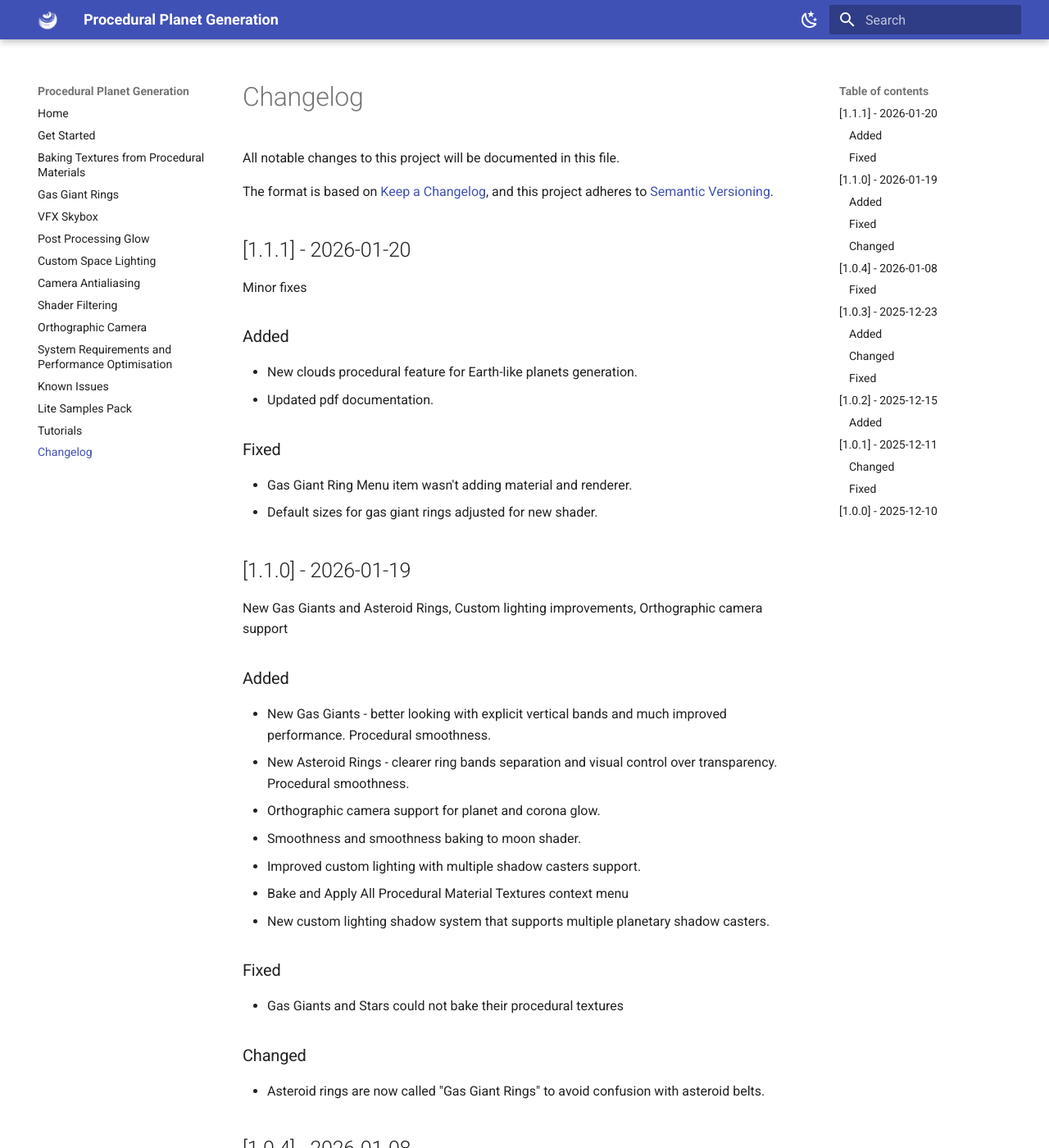
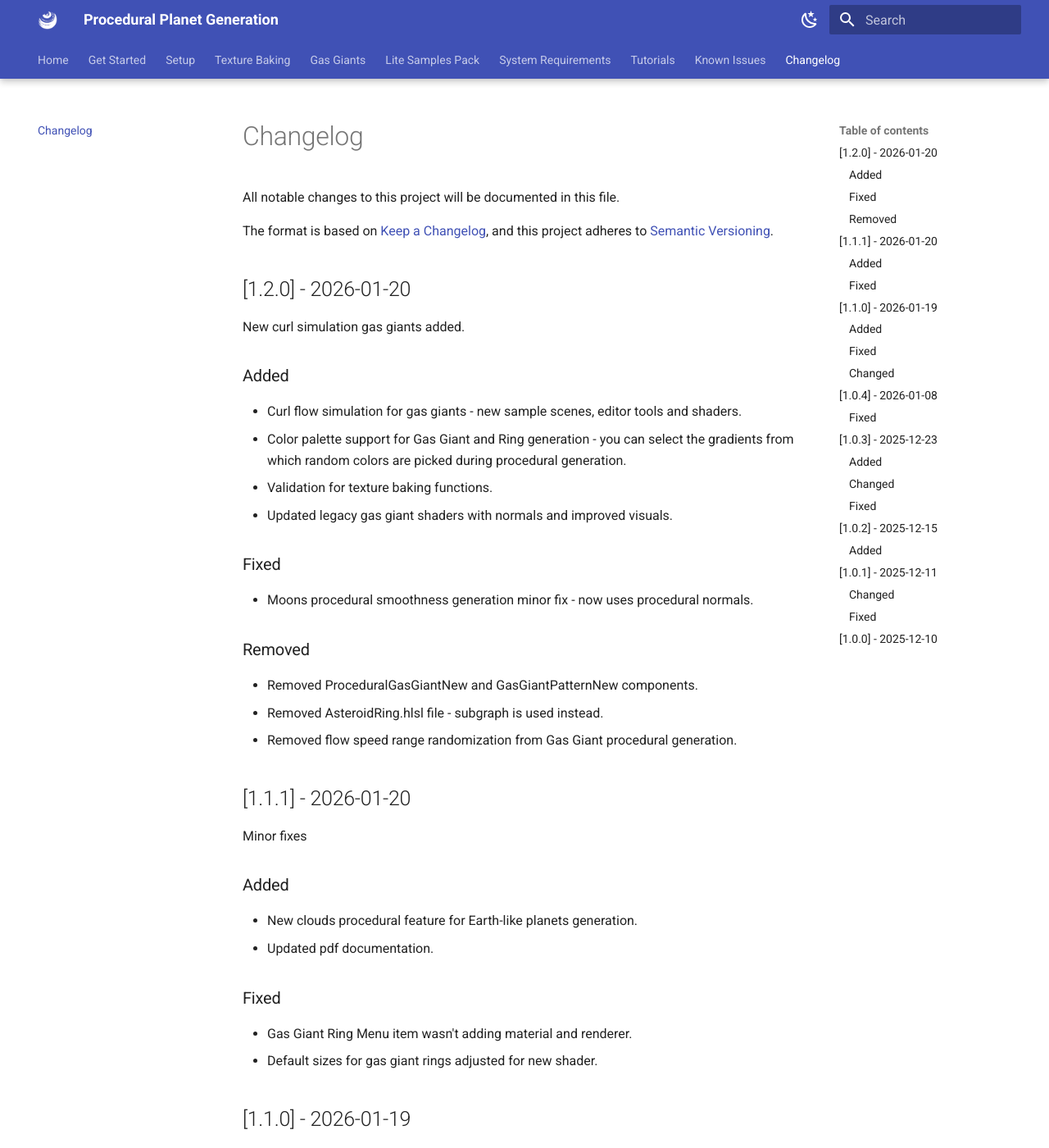
Before and after one commit to Parallel-Cascades/procedural-planet-generation, an MkDocs documentation site: the page built from docs/changelog.md, in a window 1280 px wide and 1400 px high. Shown: the whole window at 82% size. Built offline with MkDocs 1.6.1 and Material for MkDocs 9.7.7, drawn with Linux system fonts in a browser that asks for light colours; the version menu is left out; some of the changed text lies outside the part shown.

Commit message:
1.2.0 gas giants with curl added

```diff
--- a/docs/changelog.md
+++ b/docs/changelog.md
@@ -4,6 +4,23 @@ All notable changes to this project will be documented in this file.
 
 The format is based on [Keep a Changelog](https://keepachangelog.com/en/1.1.0/),
 and this project adheres to [Semantic Versioning](https://semver.org/spec/v2.0.0.html).
+
+## [1.2.0] - 2026-01-20
+New curl simulation gas giants added.
+
+### Added
+- Curl flow simulation for gas giants - new sample scenes, editor tools and shaders.
+- Color palette support for Gas Giant and Ring generation - you can select the gradients from which random colors are picked during procedural generation.
+- Validation for texture baking functions.
+- Updated legacy gas giant shaders with normals and improved visuals.
+
+### Fixed
+- Moons procedural smoothness generation minor fix - now uses procedural normals.
+
+### Removed
+- Removed ProceduralGasGiantNew and GasGiantPatternNew components.
+- Removed AsteroidRing.hlsl file - subgraph is used instead.
+- Removed flow speed range randomization from Gas Giant procedural generation.
 
 ## [1.1.1] - 2026-01-20
 Minor fixes
--- a/mkdocs.yml
+++ b/mkdocs.yml
@@ -4,18 +4,25 @@ site_url: https://parallelcascades.com/procedural-planet-generation/
 nav:
   - Home: index.md
   - Get Started: get-started.md
-  - Baking Textures from Procedural Materials: baking-textures.md
-  - Gas Giant Rings: gas-giant-rings.md
-  - VFX Skybox: vfx-skybox.md
-  - Post Processing Glow: post-processing-glow.md
-  - Custom Space Lighting: custom-space-lighting.md
-  - Camera Antialiasing: antialiasing.md
-  - Shader Filtering: filtering.md
-  - Orthographic Camera: orthographic-camera.md
-  - System Requirements and Performance Optimisation: system-requirements-and-performance-optimisation.md
+  - Setup:
+    - Post Processing Glow: post-processing-glow.md
+    - Custom Space Lighting: custom-space-lighting.md
+    - Camera Antialiasing: antialiasing.md
+    - Shader Filtering: filtering.md
+    - Orthographic Camera: orthographic-camera.md
+    - VFX Skybox: vfx-skybox.md
+  - Texture Baking:
+    - Baking Textures from Procedural Materials: baking-textures.md
+  - Gas Giants:
+    - gas-giants/index.md
+    - Curl Gas Giant Simulations: gas-giants/curl-gas-giant-simulation.md
+    - Gas Giant Rings: gas-giants/gas-giant-rings.md
+    - Custom Lighting: gas-giants/custom-lighting.md
+    - Gas Giant Legacy Shaders: gas-giants/gas-giant-legacy-shaders.md
+  - Lite Samples Pack: lite-samples-pack.md
+  - System Requirements: system-requirements-and-performance-optimisation.md
+  - Tutorials: tutorials.md
   - Known Issues: known-issues.md
-  - Lite Samples Pack: lite-samples-pack.md
-  - Tutorials: tutorials.md
   - Changelog: changelog.md
 
 theme:
@@ -36,7 +43,10 @@ theme:
         icon: material/weather-sunny
         name: Switch to light mode
   features:
+    - navigation.tabs
+    - navigation.tabs.sticky
     - navigation.footer
+    - navigation.indexes
 
 extra:
   social:
```
Also changed, not shown: docs/gas-giant-rings.md (deleted, +0 -34 lines), docs/gas-giants/curl-gas-giant-simulation.md (added, +64 -0 lines), docs/gas-giants/custom-lighting.md (added, +24 -0 lines), docs/gas-giants/gas-giant-legacy-shaders.md (added, +20 -0 lines), docs/gas-giants/gas-giant-rings.md (added, +34 -0 lines), docs/gas-giants/index.md (added, +25 -0 lines), docs/assets/images/gas-giants/Smoothness Comparison.png (added), docs/assets/images/gas-giants/bake-initialization-cubemap.png (added), docs/assets/images/gas-giants/flow-simulation-component.png (added), docs/assets/images/gas-giants/gas-giants-custom-menu-item.png (added), docs/assets/images/gas-giants/inline-material-inspector.png (added), docs/assets/images/gas-giants/legacy/legacy-2.png (added), docs/assets/images/gas-giants/legacy/legacy-3.png (added), docs/assets/images/gas-giants/legacy/legacy-shaders.png (added), 1 more files, 2 other files.
